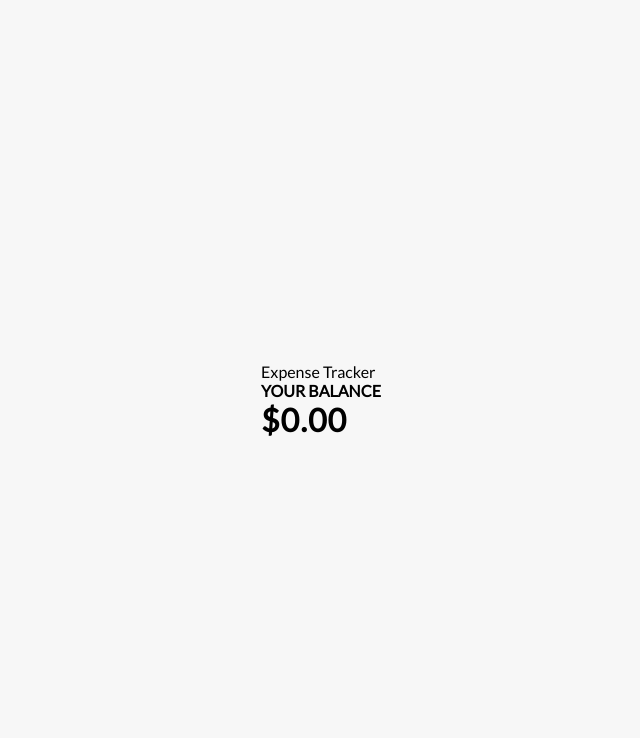
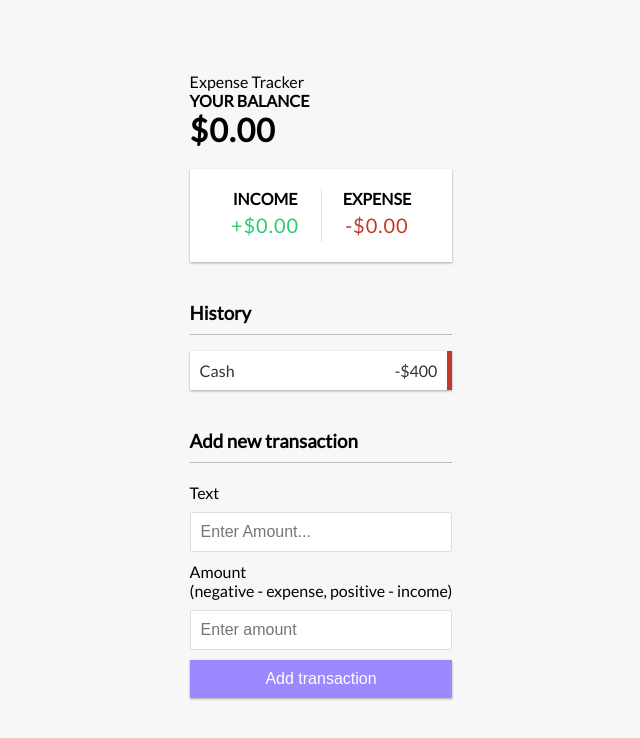
Before and after one commit to Kamausimon/expense-tracker-app, a React (Create React App) app: page / in a window 1280 px wide. Shown: the top 738 px of the page, without its empty margins (319-959 px from the left). Built offline with nearby package versions, Linux system fonts and the light colour scheme.

Commit message:
added a transactionlist, income expenses component

```diff
--- a/src/App.js
+++ b/src/App.js
@@ -1,6 +1,9 @@
 import React from 'react';
 import { Header } from './components/Header';
 import { Balance } from './components/Balance';
+import { IncomeExpenses } from './components/IncomeExpenses';
+import { TransactionList } from './TransactionList';
+import { AddTransaction } from './components/AddTransaction';
 
 import './App.css';
 
@@ -10,6 +13,9 @@
      <Header/>
      <div>
        <Balance />
+       <IncomeExpenses/>
+       <TransactionList/>
+       <AddTransaction />
      </div>
     </div>
   );
--- /dev/null
+++ b/src/TransactionList.js
@@ -0,0 +1,14 @@
+import React from 'react'
+
+export const TransactionList = () => {
+  return (
+    <>
+        <h3>History</h3>
+        <ul id="list" class="list">
+          <li class="minus">
+          Cash <span>-$400</span><button class="delete-btn">x</button>
+          </li>
+        </ul>
+    </>
+  )
+}
--- /dev/null
+++ b/src/components/AddTransaction.js
@@ -0,0 +1,22 @@
+import React from 'react'
+
+export const AddTransaction = () => {
+  return (
+    <>
+        <h3>Add new transaction</h3>
+        <form>
+            <div class="form-control">
+             <label for="text">Text</label>
+             <input type="text" id="text" placeholder="Enter Amount..." />
+            </div>
+             <div clas="form-control">
+             <label for="amount">Amount <br/>
+             (negative - expense, positive - income)
+             </label>
+             <input type="number" id="amount" placeholder='Enter amount'/>
+             </div>
+             <button class="btn">Add transaction</button>
+        </form>
+    </>
+  )
+}
--- /dev/null
+++ b/src/components/IncomeExpenses.js
@@ -0,0 +1,16 @@
+import React from 'react'
+
+export const IncomeExpenses = () => {
+  return (
+    <div class="inc-exp-container">
+      <div>
+        <h4>Income</h4>
+        <p id="money-plus" class="money plus">+$0.00</p>
+      </div>
+      <div>
+        <h4>Expense</h4>
+        <p id="money-minus" class="money minus">-$0.00</p>
+      </div>
+    </div>
+  )
+}
```
